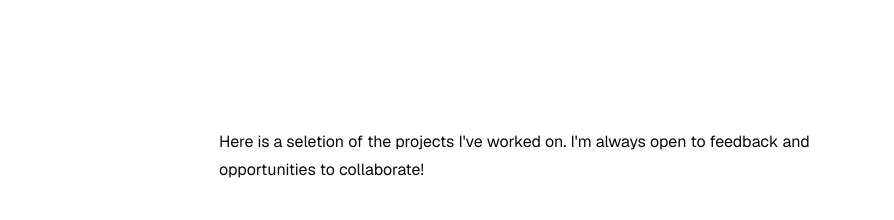
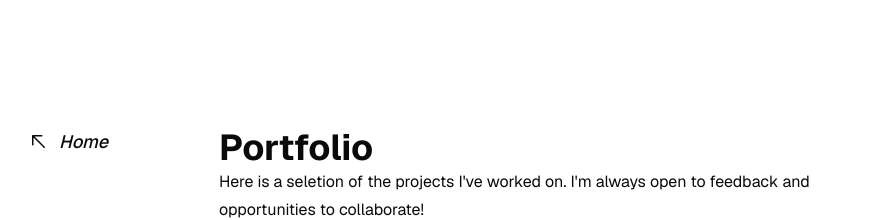
Before and after one commit to ryangandev/ryangan-portfolio, a Next.js app: page /portfolio in a window 1280 px wide. Shown: the top 220 px of the page, without its empty margins (99-993 px from the left). Built offline with nearby package versions, Linux system fonts and the light colour scheme.

Commit message:
Back Button for navigation

```diff
--- a/src/app/blog/page.tsx
+++ b/src/app/blog/page.tsx
@@ -2,6 +2,7 @@ import { Metadata } from 'next';
 
 import BlogList from '@/components/blog/blog-list';
 import PageSummary from '@/components/page-summary';
+import BackButton from '@/components/navigation/back-button';
 
 export const metadata: Metadata = {
   title: 'Blog - Ryan Gan',
@@ -9,7 +10,9 @@ export const metadata: Metadata = {
 
 export default function Page() {
   return (
-    <main className="">
+    <main className="relative">
+      <BackButton name="Home" href="/" />
+      <h1>Blog</h1>
       <PageSummary>
         Welcome to my blog! I share insights and lessons from my journey in
         software development and beyond.
--- a/src/app/contact/page.tsx
+++ b/src/app/contact/page.tsx
@@ -2,6 +2,7 @@ import { Metadata } from 'next';
 
 import Contact from '@/components/contact/contact';
 import PageSummary from '@/components/page-summary';
+import BackButton from '@/components/navigation/back-button';
 
 export const metadata: Metadata = {
   title: 'Contact - Ryan Gan',
@@ -9,7 +10,9 @@ export const metadata: Metadata = {
 
 export default function Page() {
   return (
-    <main className="">
+    <main className="relative">
+      <BackButton name="Home" href="/" />
+      <h1>Connect</h1>
       <PageSummary>
         I&apos;d love to hear from you! Whether you have a question, a project
         idea, or just want to say hello, feel free to get in touch.
--- a/src/app/portfolio/[slug]/page.tsx
+++ b/src/app/portfolio/[slug]/page.tsx
@@ -8,6 +8,7 @@ import Callout from '@/components/callout';
 import SocialIcon from '@/components/icons/social-icon';
 import TechStackIcon from '@/components/icons/tech-stack-icon';
 import Mdx from '@/components/mdx/mdx-components';
+import BackButton from '@/components/navigation/back-button';
 import { getAllProjectSlugs, getProjectBySlug } from '@/lib/content';
 import { TechStackIconName } from '@/models/data';
 import { ProjectData } from '@/models/project';
@@ -66,8 +67,11 @@ export default async function Page({ params }: { params: { slug: string } }) {
   }
 
   return (
-    <main className="">
+    <main className="relative">
+      <BackButton name="Portfolio" href="/portfolio" />
+
       <article className="space-y-8">
+        <h1 className="text-3xl font-bold md:text-4xl">{project.title}</h1>
 
         <section className="space-y-3 md:flex md:justify-between">
           <div className="flex items-center space-x-2 text-sm">
--- a/src/app/portfolio/page.tsx
+++ b/src/app/portfolio/page.tsx
@@ -3,6 +3,7 @@ import type { Metadata } from 'next';
 import PageSummary from '@/components/page-summary';
 import ProjectList from '@/components/portfolio/project-list';
 import { getSortedProjects } from '@/lib/content';
+import BackButton from '@/components/navigation/back-button';
 
 export const metadata: Metadata = {
   title: 'Portfolio - Ryan Gan',
@@ -12,14 +13,14 @@ export default async function Page() {
   const projects = await getSortedProjects();
 
   return (
-    <main className="">
-      <div className="">
-        <PageSummary>
-          Here is a seletion of the projects I&apos;ve worked on. I&apos;m
-          always open to feedback and opportunities to collaborate!
-        </PageSummary>
-        <ProjectList projects={projects} />
-      </div>
+    <main className="relative">
+      <BackButton name="Home" href="/" />
+      <h1>Portfolio</h1>
+      <PageSummary>
+        Here is a seletion of the projects I&apos;ve worked on. I&apos;m always
+        open to feedback and opportunities to collaborate!
+      </PageSummary>
+      <ProjectList projects={projects} />
     </main>
   );
 }
--- /dev/null
+++ b/src/components/navigation/back-button.tsx
@@ -0,0 +1,25 @@
+import Link from 'next/link';
+import { GoArrowUpLeft } from 'react-icons/go';
+
+import { cn } from '@/lib/utils';
+
+type BackButtonProps = {
+  className?: string;
+  name: string;
+  href: string;
+};
+
+export default function BackButton({ className, name, href }: BackButtonProps) {
+  return (
+    <Link
+      href={href}
+      className={cn(
+        'mb-10 flex items-center text-lg font-medium italic md:absolute md:-left-48',
+        className,
+      )}
+    >
+      <GoArrowUpLeft className="mr-2 inline-block h-6 w-6" />
+      {name}
+    </Link>
+  );
+}
```
